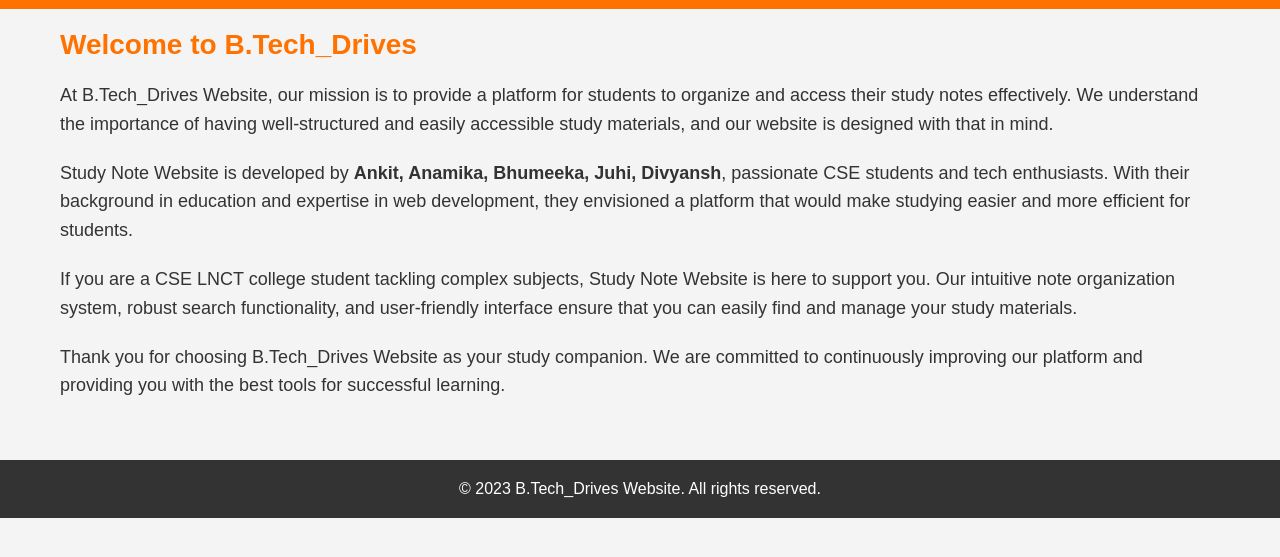
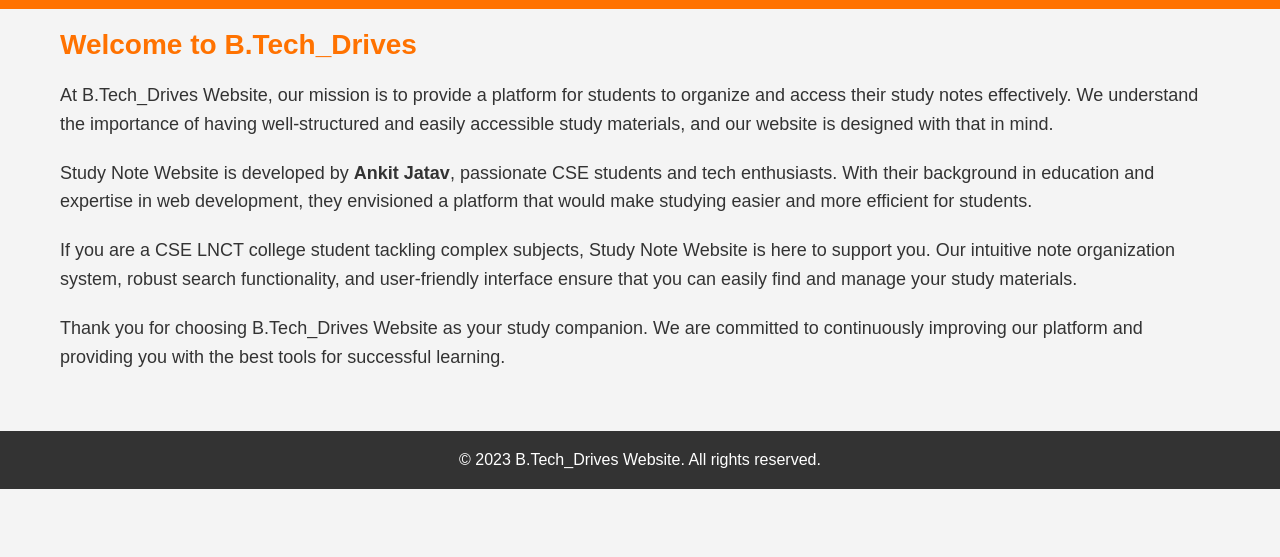
Before and after one commit to Ankit-jatav1/final-project, a plain HTML site: page about.html in a window 1280 px wide. Shown: the part 83-640 px from the top of the page. Drawn offline with Linux system fonts and the light colour scheme.

Commit message:
Update about.html
avout updated

```diff
--- a/about.html
+++ b/about.html
@@ -19,7 +19,7 @@
     </section>
 
     <section class="team">
-      <p>Study Note Website is developed by <strong>Ankit, Anamika, Bhumeeka, Juhi, Divyansh</strong>, passionate CSE students and tech enthusiasts. With their background in education and expertise in web development, they envisioned a platform that would make studying easier and more efficient for students.</p>
+      <p>Study Note Website is developed by <strong>Ankit Jatav</strong>, passionate CSE students and tech enthusiasts. With their background in education and expertise in web development, they envisioned a platform that would make studying easier and more efficient for students.</p>
     </section>
 
     <section class="audience">
```
